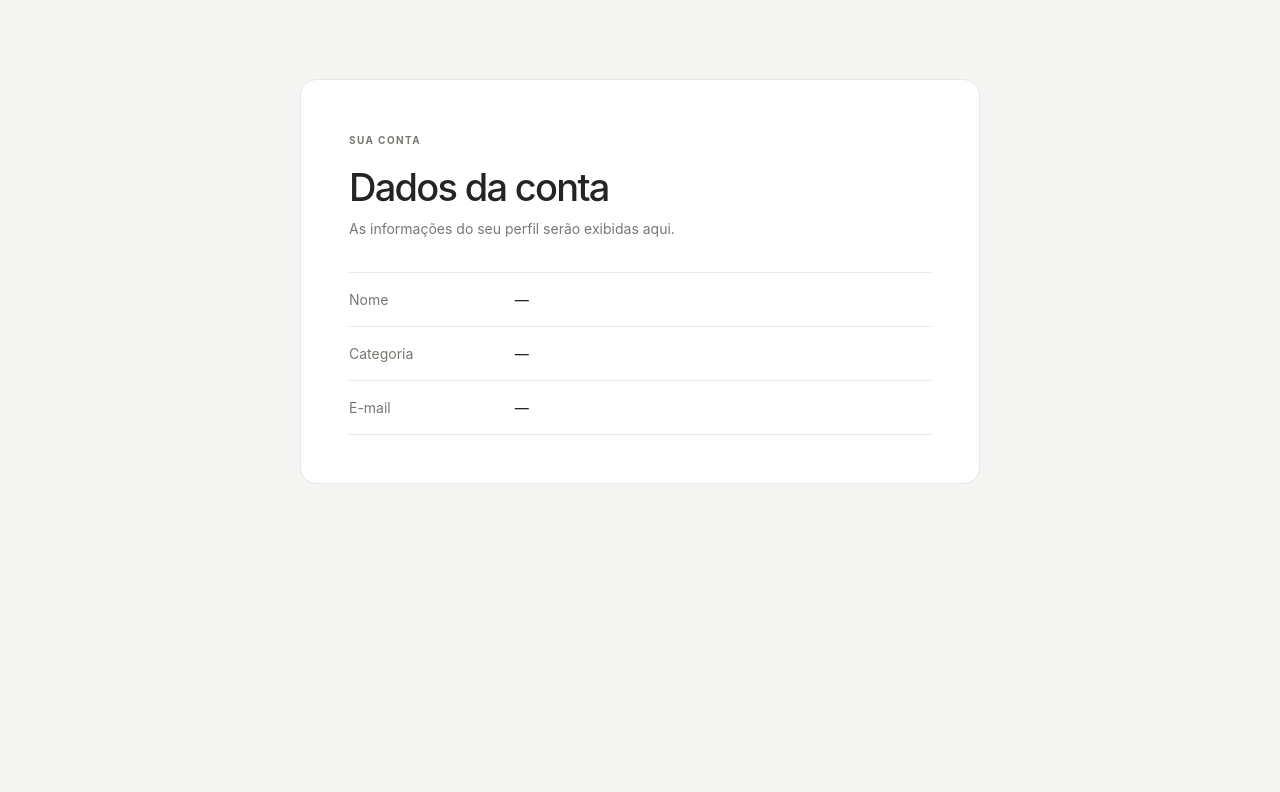
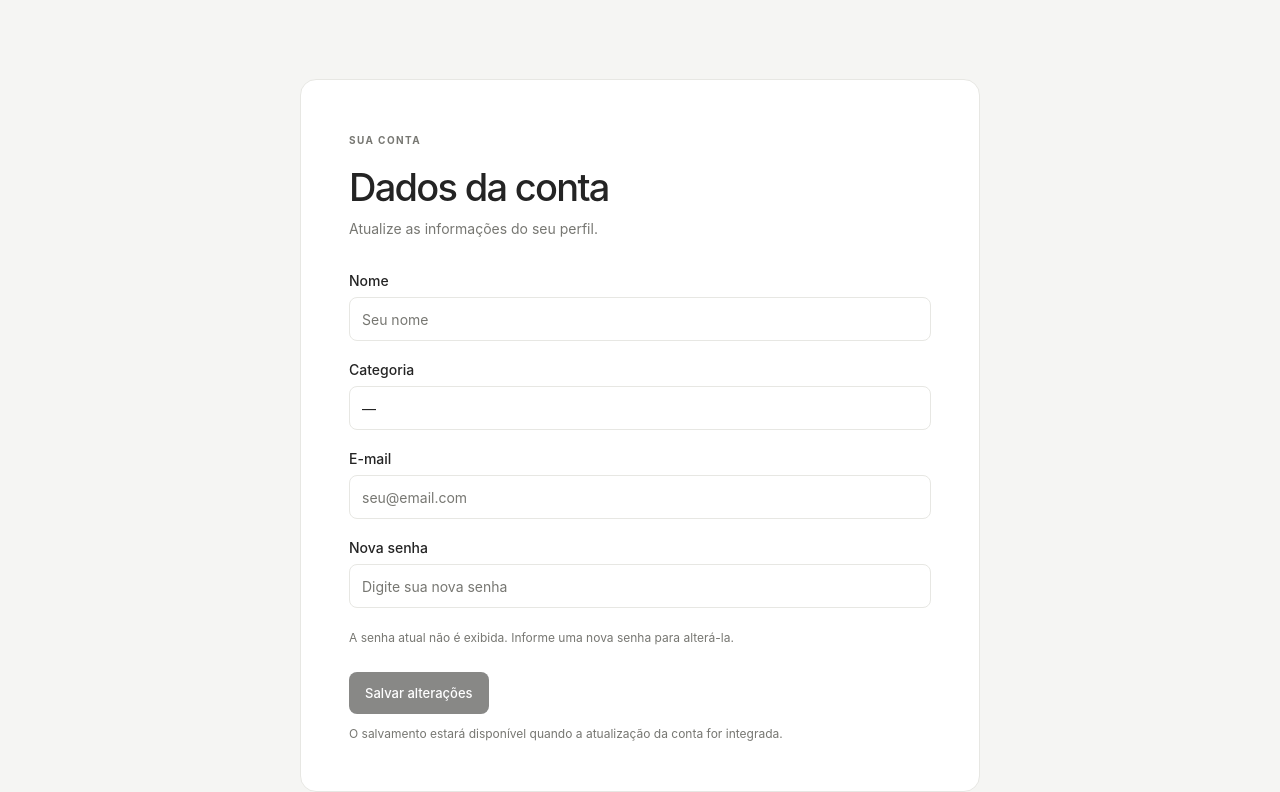
Before and after one commit to PedroHCN-git/file-manager, a website: page front-end/static/html/account.html in a window 1280 px wide. Shown: the part 77-869 px from the top of the page. Before the commit the page ends 800 px from the top, so only its background shows below. Drawn offline with Linux system fonts and the light colour scheme.

Commit message:
Account form to change information

```diff
--- a/front-end/static/html/account.html
+++ b/front-end/static/html/account.html
@@ -32,22 +32,64 @@
       <section class="account-card" aria-labelledby="account-title">
         <span class="eyebrow">SUA CONTA</span>
         <h1 id="account-title">Dados da conta</h1>
-        <p class="account-intro">As informações do seu perfil serão exibidas aqui.</p>
+        <p class="account-intro">Atualize as informações do seu perfil.</p>
 
-        <dl class="account-details">
-          <div class="account-field">
-            <dt>Nome</dt>
-            <dd>—</dd>
+        <form class="account-form">
+          <div class="form-field">
+            <label for="account-name">Nome</label>
+            <input
+              id="account-name"
+              name="name"
+              type="text"
+              autocomplete="name"
+              placeholder="Seu nome"
+            />
           </div>
-          <div class="account-field">
-            <dt>Categoria</dt>
-            <dd>—</dd>
+
+          <div class="form-field">
+            <label for="account-category">Categoria</label>
+            <input
+              id="account-category"
+              name="category"
+              type="text"
+              value="—"
+              readonly
+              aria-readonly="true"
+            />
           </div>
-          <div class="account-field">
-            <dt>E-mail</dt>
-            <dd>—</dd>
+
+          <div class="form-field">
+            <label for="account-email">E-mail</label>
+            <input
+              id="account-email"
+              name="email"
+              type="email"
+              autocomplete="email"
+              placeholder="seu@email.com"
+            />
           </div>
-        </dl>
+
+          <div class="form-field">
+            <label for="account-password">Nova senha</label>
+            <input
+              id="account-password"
+              name="password"
+              type="password"
+              autocomplete="new-password"
+              placeholder="Digite sua nova senha"
+              required
+            />
+          </div>
+
+          <p class="password-note">
+            A senha atual não é exibida. Informe uma nova senha para alterá-la.
+          </p>
+
+          <div class="form-actions">
+            <button type="button" disabled>Salvar alterações</button>
+            <p role="status">O salvamento estará disponível quando a atualização da conta for integrada.</p>
+          </div>
+        </form>
       </section>
     </main>
   </body>
--- a/front-end/static/styles/home.css
+++ b/front-end/static/styles/home.css
@@ -125,28 +125,76 @@ main {
   line-height: 1.6;
 }
 
-.account-details {
-  margin: 32px 0 0;
-  border-top: 1px solid var(--color-border);
+.account-form {
+  display: grid;
+  gap: 20px;
+  margin-top: 32px;
 }
 
-.account-field {
+.form-field {
   display: grid;
-  grid-template-columns: minmax(100px, 0.35fr) 1fr;
-  gap: 20px;
-  padding: 18px 0;
-  border-bottom: 1px solid var(--color-border);
+  gap: 8px;
   font-size: 14px;
 }
 
-.account-field dt {
+.form-field label {
+  font-weight: 500;
+}
+
+.form-field input {
+  width: 100%;
+  min-height: 44px;
+  padding: 10px 12px;
+  border: 1px solid var(--color-border);
+  border-radius: 8px;
+  background: var(--color-surface);
+  color: inherit;
+  font: inherit;
+  transition:
+    border-color 150ms ease,
+    box-shadow 150ms ease;
+}
+
+.form-field input::placeholder {
   color: var(--color-muted);
 }
 
-.account-field dd {
-  overflow-wrap: anywhere;
+.form-field input:focus-visible {
+  border-color: #777772;
+  outline: none;
+  box-shadow: 0 0 0 3px rgb(119 119 114 / 15%);
+}
+
+.password-note,
+.form-actions p {
   margin: 0;
+  color: var(--color-muted);
+  font-size: 12px;
+  line-height: 1.6;
+}
+
+.form-actions {
+  display: grid;
+  justify-items: start;
+  gap: 10px;
+  margin-top: 4px;
+}
+
+.form-actions button {
+  min-height: 42px;
+  padding: 0 16px;
+  border: 0;
+  border-radius: 8px;
+  background: #272725;
+  color: #fff;
+  font: inherit;
+  font-size: 13px;
   font-weight: 500;
+}
+
+.form-actions button:disabled {
+  cursor: not-allowed;
+  opacity: 0.55;
 }
 
 .eyebrow {
@@ -233,8 +281,11 @@ h1 {
     margin-top: 30px;
   }
 
-  .account-field {
-    grid-template-columns: 1fr;
-    gap: 8px;
+  .form-actions {
+    justify-items: stretch;
+  }
+
+  .form-actions button {
+    width: 100%;
   }
 }
```
